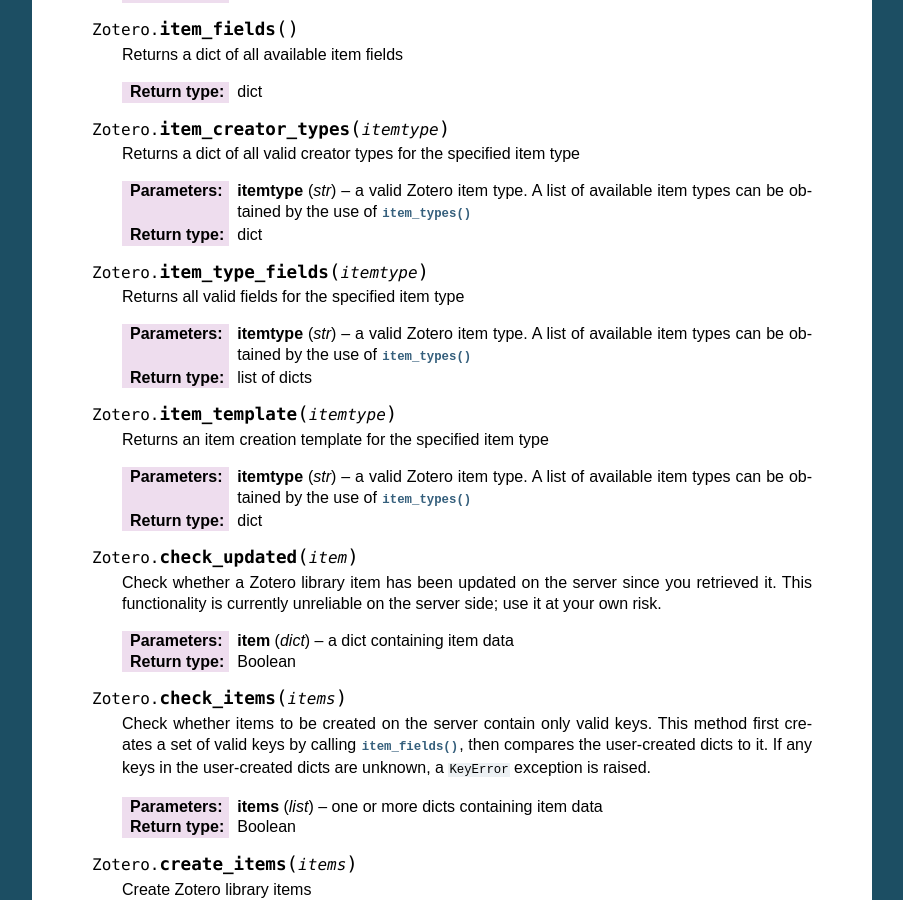
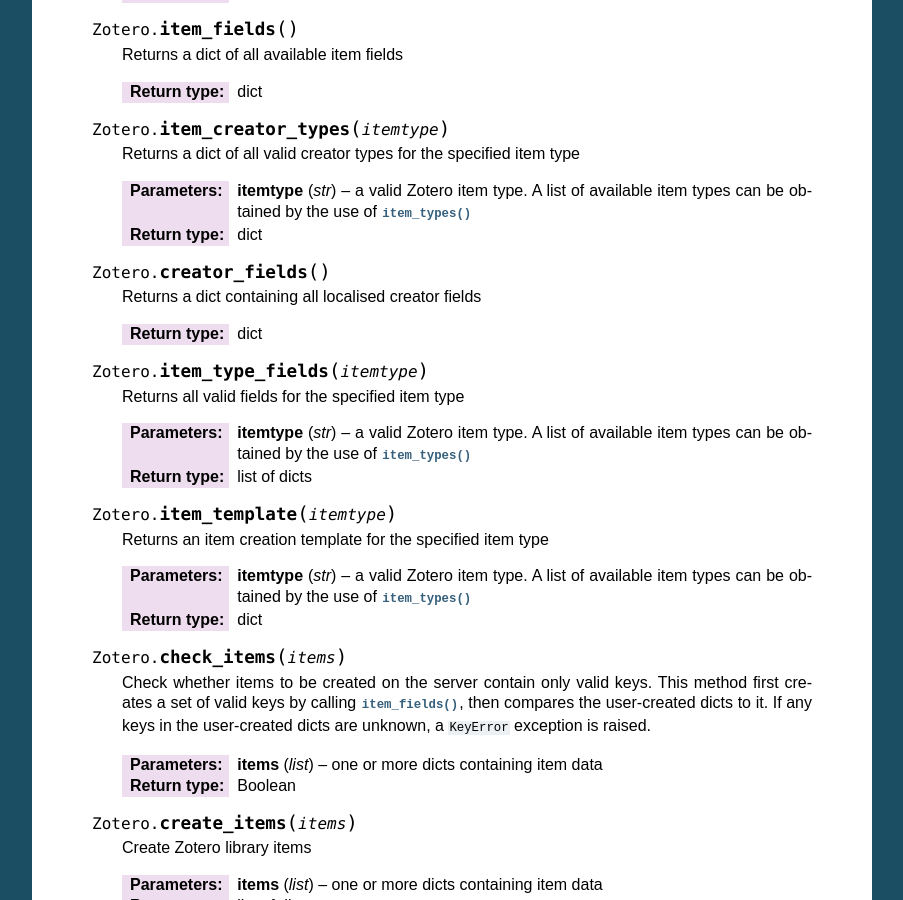
Before and after one commit to urschrei/pyzotero, a Sphinx documentation site: the page built from doc/index.txt, in a window 1280 px wide and 900 px high, scrolled down 6885 px. Shown: the whole window, without its empty margins (198-1101 px from the left). Built offline with Sphinx 7.4.7, drawn with Linux system fonts in a browser that asks for light colours; some of the changed text lies outside the part shown.

Commit message:
Doc update

```diff
--- a/doc/index.txt
+++ b/doc/index.txt
@@ -423,6 +423,12 @@
         :param str itemtype: a valid Zotero item type. A list of available item types can be obtained by the use of :py:meth:`item_types()`
         :rtype: dict
 
+    .. py:method:: Zotero.creator_fields()
+
+        Returns a dict containing all localised creator fields
+
+        :rtype: dict
+
     .. py:method:: Zotero.item_type_fields(itemtype)
 
         Returns all valid fields for the specified item type
@@ -437,21 +443,12 @@
         :param str itemtype: a valid Zotero item type. A list of available item types can be obtained by the use of :py:meth:`item_types()`
         :rtype: dict
 
-    .. py:method:: Zotero.check_updated(item)
-
-        Check whether a Zotero library item has been updated on the server since you retrieved it. This functionality is currently unreliable on the server side; use it at your own risk.
-
-        :param dict item: a dict containing item data
-        :rtype: Boolean
-
-
     .. py:method:: Zotero.check_items(items)
 
         Check whether items to be created on the server contain only valid keys. This method first creates a set of valid keys by calling :py:meth:`item_fields()`, then compares the user-created dicts to it. If any keys in the user-created dicts are unknown, a ``KeyError`` exception is raised.
 
         :param list items: one or more dicts containing item data
         :rtype: Boolean
-
 
     .. py:method:: Zotero.create_items(items)
 
```
Also changed, not shown: 18 other files.
